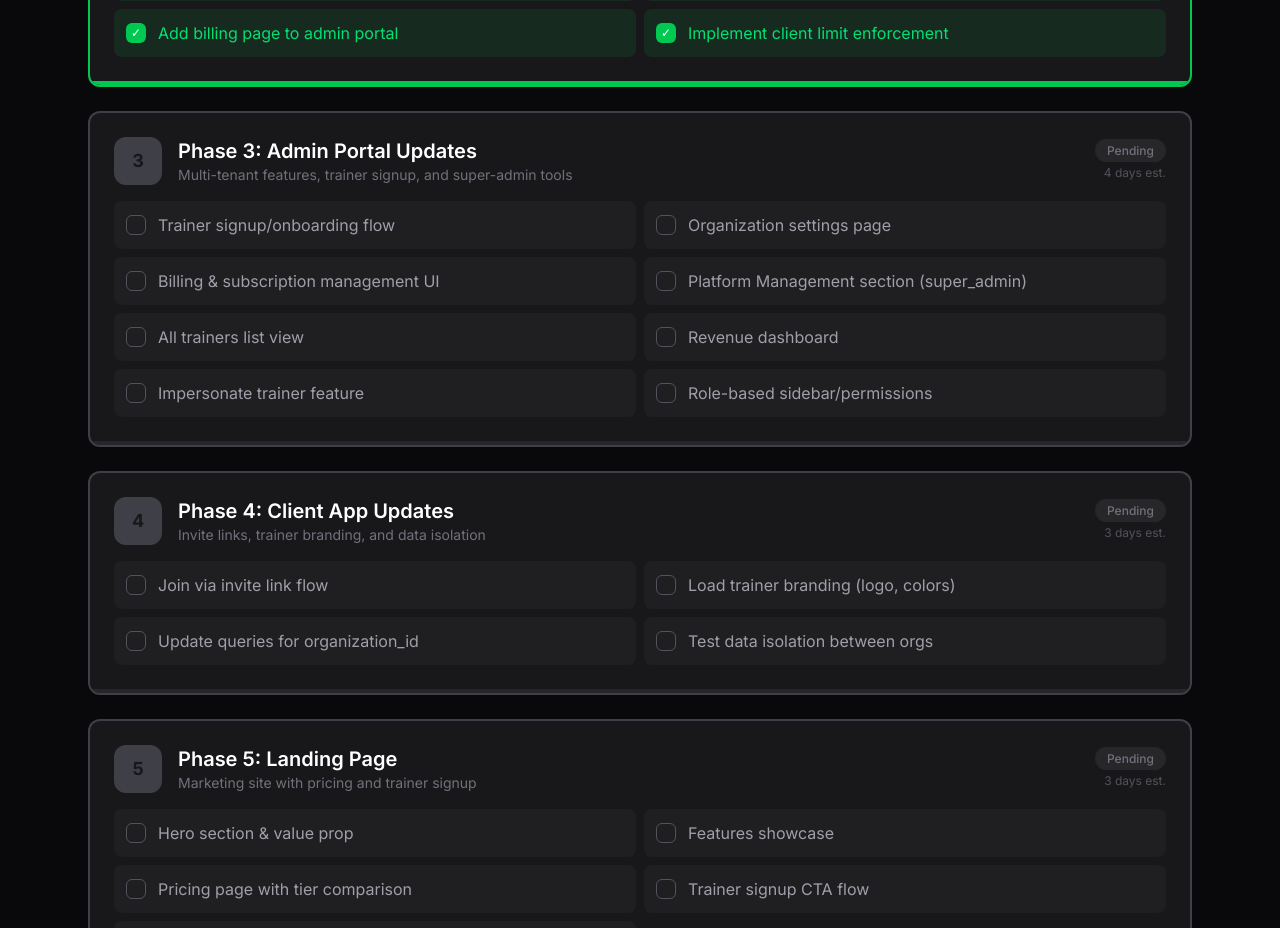
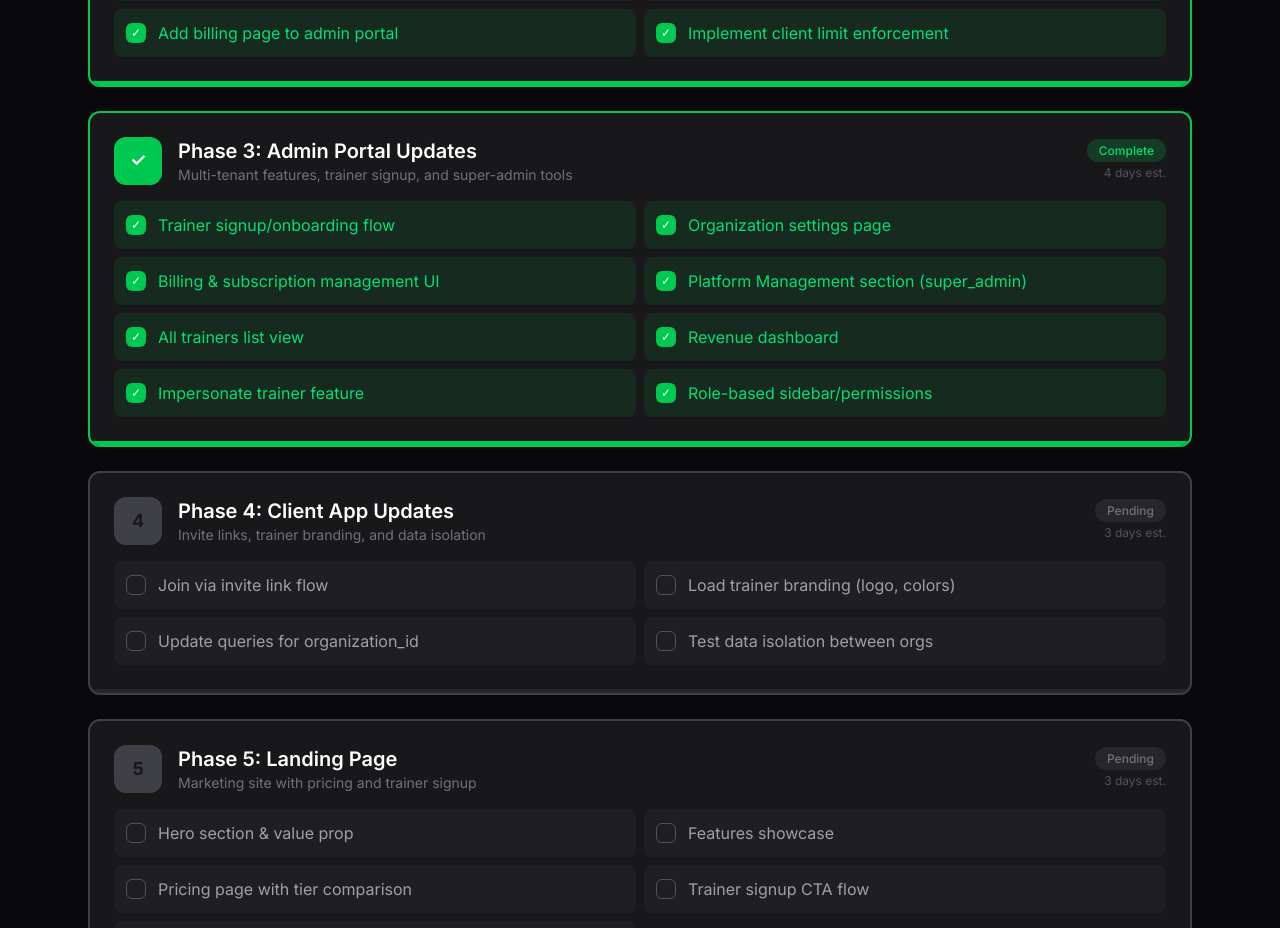
Before and after one commit to HenryWorksHard/cmpd-saas-dashboard, a Next.js app: page / in a window 1280 px wide. Shown: the part 840-1768 px from the top of the page. Built offline with nearby package versions, Linux system fonts and the light colour scheme.

Commit message:
Phase 3 complete

```diff
--- a/app/page.tsx
+++ b/app/page.tsx
@@ -54,16 +54,16 @@ const phases: Phase[] = [
     name: 'Admin Portal Updates',
     description: 'Multi-tenant features, trainer signup, and super-admin tools',
     estimatedDays: 4,
-    status: 'pending',
+    status: 'complete',
     tasks: [
-      { name: 'Trainer signup/onboarding flow', done: false },
-      { name: 'Organization settings page', done: false },
-      { name: 'Billing & subscription management UI', done: false },
-      { name: 'Platform Management section (super_admin)', done: false },
-      { name: 'All trainers list view', done: false },
-      { name: 'Revenue dashboard', done: false },
-      { name: 'Impersonate trainer feature', done: false },
-      { name: 'Role-based sidebar/permissions', done: false },
+      { name: 'Trainer signup/onboarding flow', done: true },
+      { name: 'Organization settings page', done: true },
+      { name: 'Billing & subscription management UI', done: true },
+      { name: 'Platform Management section (super_admin)', done: true },
+      { name: 'All trainers list view', done: true },
+      { name: 'Revenue dashboard', done: true },
+      { name: 'Impersonate trainer feature', done: true },
+      { name: 'Role-based sidebar/permissions', done: true },
     ],
   },
   {
```
